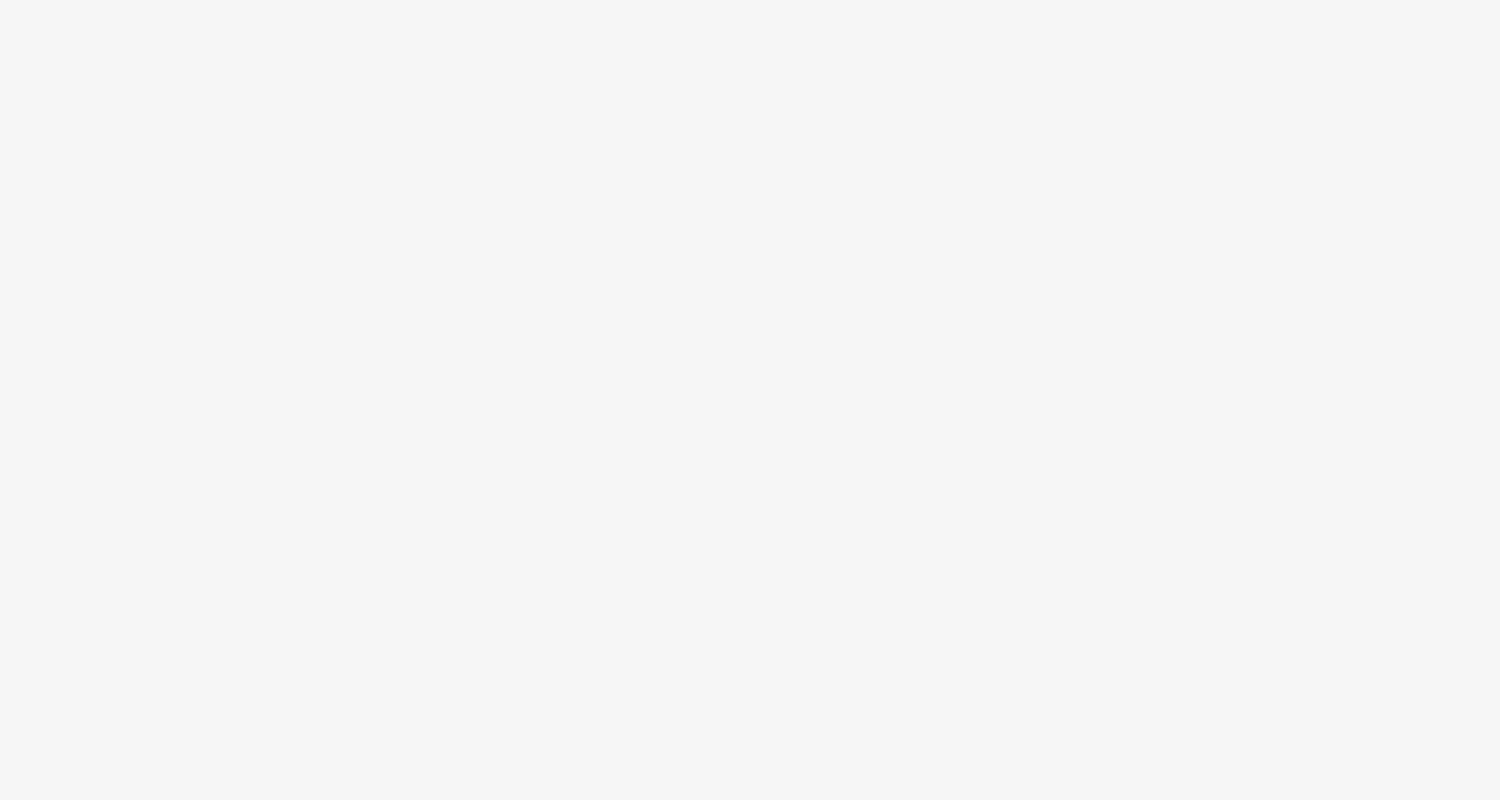
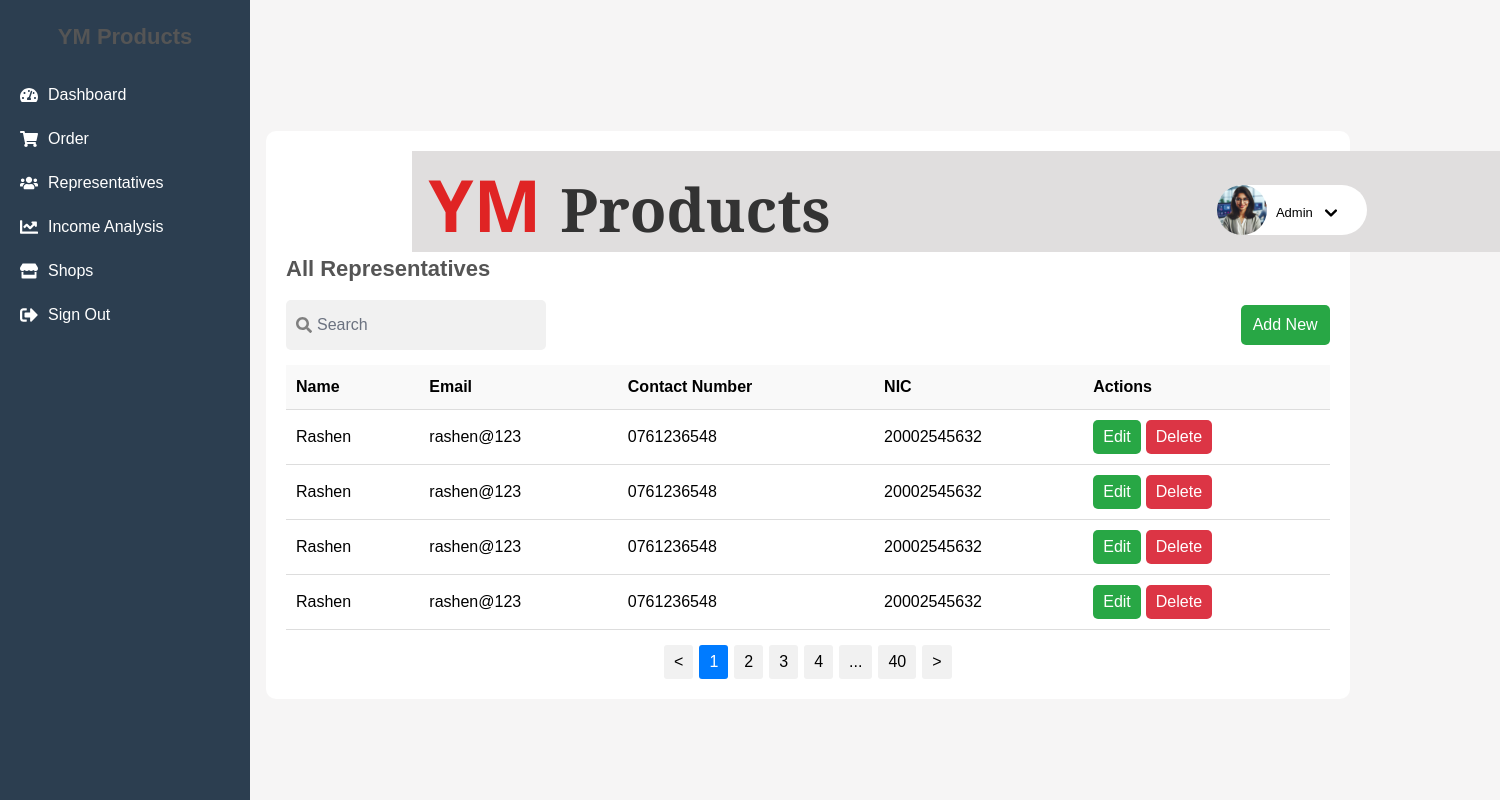
Before and after one commit to chinthaka-lakshan/YMProducts, a React (Vite) app in the folder YM_Project/: page /replist in a window 1280 px wide. Before the commit this address had no page. Shown: the whole page, 1500 px wide, since content can reach past the window. Built offline with nearby package versions, Linux system fonts and the light colour scheme.

Commit message:
create a Rep_List page

```diff
--- a/YM_Project/src/App.jsx
+++ b/YM_Project/src/App.jsx
@@ -10,6 +10,7 @@ import TopBar from "./components/TopBar/TopBar";
 import SideBar from "./components/SideBar/SideBar";
 import RepRegistration from "./pages/RepRegistration/RepRegistration";
 import RepLogin from "./pages/RepLogin/RepLogin";
+import Rep_List from "./pages/Rep_List/Rep_List";
 
 function App() {
     return (
@@ -23,6 +24,7 @@ function App() {
                     <Route path="/items" element={<ItemList />} />
                     <Route path="/repRegistration" element={<RepRegistration/>} />
                     <Route path="/repLogin" element={<RepLogin/>} />
+                    <Route path="/replist" element={<Rep_List/>} />
                 </Routes>
             </div>
         </Router>
--- /dev/null
+++ b/YM_Project/src/pages/Rep_List/Rep_List.css
@@ -0,0 +1,104 @@
+.rep-container {
+    background: white;
+    border-radius: 10px;
+    padding: 20px;
+    margin: 20px;
+    width: 70%;
+    margin-left: 400px;
+    margin-top: 50px;
+  }
+
+  h2 {
+    font-size: 22px;
+    margin-bottom: 15px;
+  }
+
+  .rep-header {
+    display: flex;
+    justify-content: space-between;
+    align-items: center;
+    margin-bottom: 15px;
+  }
+
+  .search-box {
+    display: flex;
+    align-items: center;
+    background: #f1f1f1;
+    padding: 5px 10px;
+    border-radius: 5px;
+  }
+
+  .search-box input {
+    border: none;
+    background: transparent;
+    outline: none;
+    padding-left: 5px;
+  }
+
+  .search-icon {
+    color: gray;
+  }
+
+  .add-new {
+    background-color: #28a745;
+    color: white;
+    padding: 8px 12px;
+    border: none;
+    border-radius: 5px;
+    cursor: pointer;
+  }
+
+  .rep-table {
+    width: 100%;
+    border-collapse: collapse;
+    margin-top: 10px;
+  }
+
+  .rep-table th, .rep-table td {
+    border-bottom: 1px solid #ddd;
+    padding: 10px;
+    text-align: left;
+  }
+
+  .rep-table th {
+    background-color: #f9f9f9;
+  }
+
+  .edit-btn {
+    background-color: #28a745;
+    color: white;
+    border: none;
+    padding: 5px 10px;
+    margin-right: 5px;
+    cursor: pointer;
+    border-radius: 5px;
+  }
+
+  .delete-btn {
+    background-color: #dc3545;
+    color: white;
+    border: none;
+    padding: 5px 10px;
+    cursor: pointer;
+    border-radius: 5px;
+  }
+
+  .pagination {
+    display: flex;
+    justify-content: center;
+    margin-top: 15px;
+  }
+
+  .pagination button {
+    border: none;
+    background: #f1f1f1;
+    padding: 5px 10px;
+    margin: 0 3px;
+    border-radius: 3px;
+    cursor: pointer;
+  }
+
+  .pagination .active {
+    background: #007bff;
+    color: white;
+  }
--- /dev/null
+++ b/YM_Project/src/pages/Rep_List/Rep_List.jsx
@@ -0,0 +1,86 @@
+import React from "react";
+import "./Rep_List.css";
+import { FaSearch } from "react-icons/fa";
+import Sidebar from "../../components/SideBar/SideBar";
+import TopBar from "../../components/TopBar/TopBar";
+
+const representatives = [
+  {
+    name: "Rashen",
+    email: "rashen@123",
+    contact: "0761236548",
+    nic: "20002545632",
+  },
+  {
+    name: "Rashen",
+    email: "rashen@123",
+    contact: "0761236548",
+    nic: "20002545632",
+  },
+  {
+    name: "Rashen",
+    email: "rashen@123",
+    contact: "0761236548",
+    nic: "20002545632",
+  },
+  {
+    name: "Rashen",
+    email: "rashen@123",
+    contact: "0761236548",
+    nic: "20002545632",
+  },
+];
+
+const Rep_List = () => {
+  return (
+    <div className="rep-container">
+        <Sidebar/>
+        <TopBar/>
+      <h2>All Representatives</h2>
+      <div className="rep-header">
+        <div className="search-box">
+          <FaSearch className="search-icon" />
+          <input type="text" placeholder="Search" />
+        </div>
+        <button className="add-new">Add New</button>
+      </div>
+      <table className="rep-table">
+        <thead>
+          <tr>
+            <th>Name</th>
+            <th>Email</th>
+            <th>Contact Number</th>
+            <th>NIC</th>
+            <th>Actions</th>
+          </tr>
+        </thead>
+        <tbody>
+          {representatives.map((rep, index) => (
+            <tr key={index}>
+              <td>{rep.name}</td>
+              <td>{rep.email}</td>
+              <td>{rep.contact}</td>
+              <td>{rep.nic}</td>
+              <td>
+                <button className="edit-btn">Edit</button>
+                <button className="delete-btn">Delete</button>
+              </td>
+            </tr>
+          ))}
+        </tbody>
+      </table>
+      <div className="pagination">
+        <button>{"<"}</button>
+        <button className="active">1</button>
+        <button>2</button>
+        <button>3</button>
+        <button>4</button>
+        <button>...</button>
+        <button>40</button>
+        <button>{">"}</button>
+      </div>
+    </div>
+  );
+};
+
+export default Rep_List;
```
